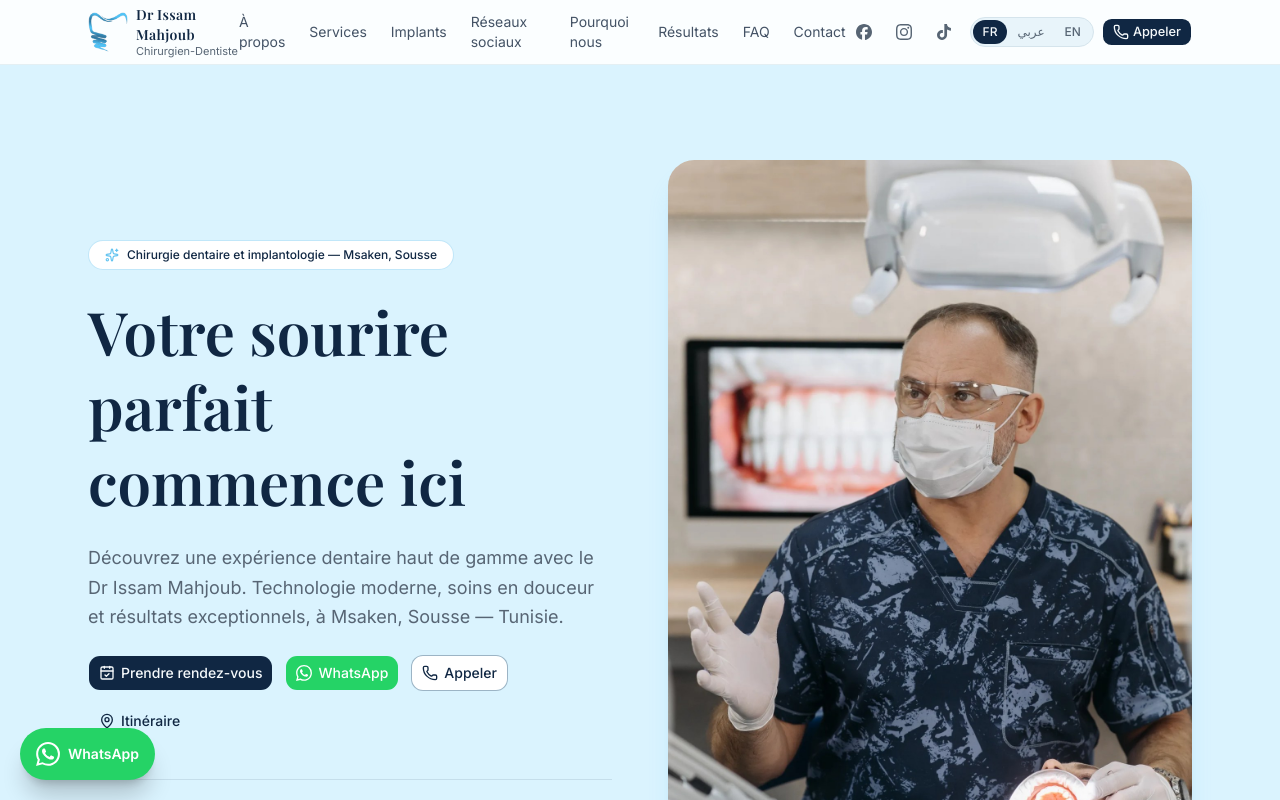
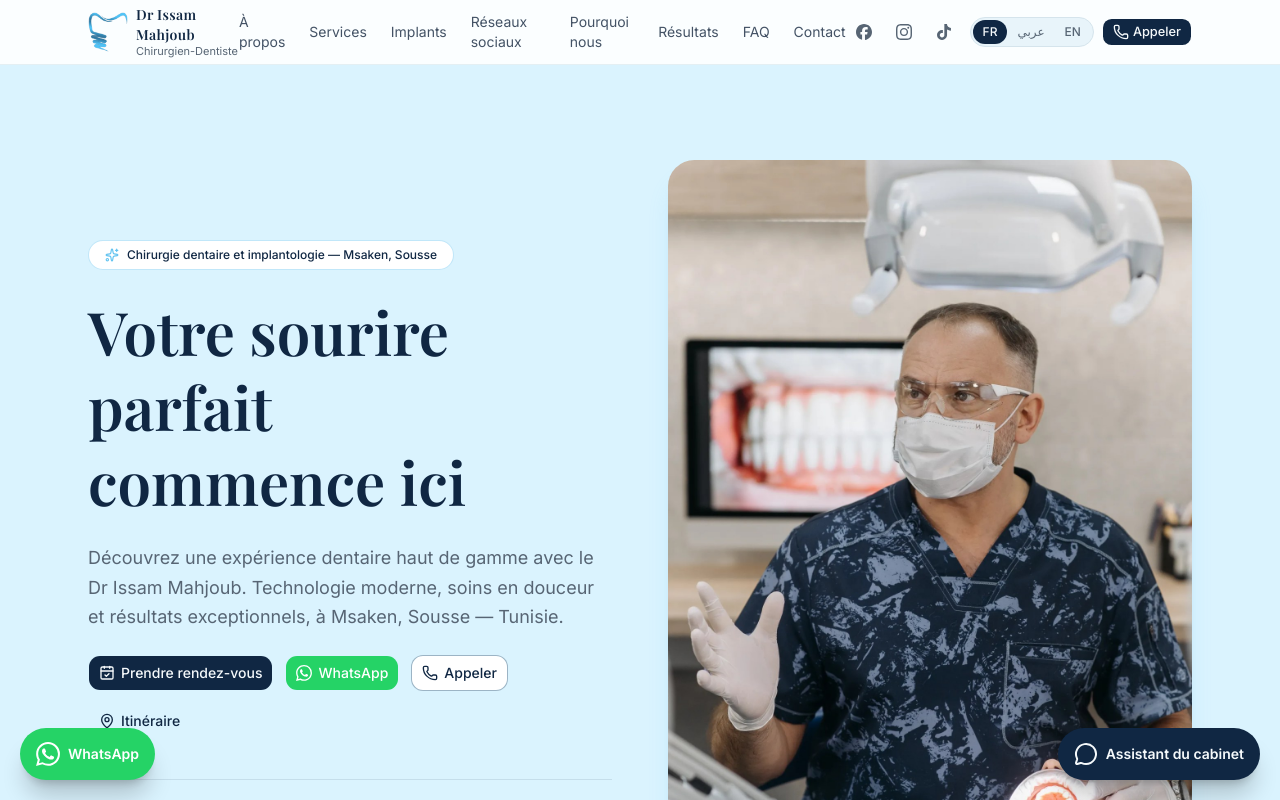
Before and after one commit to Swalhinos/dr-issam-mahjoub-dental, a Next.js app: page / in a window 1280 px wide. Shown: the top 800 px of the page. Built offline with nearby package versions, Linux system fonts and the light colour scheme; a web font is replaced by a local one.

Commit message:
Integrate AI chat widget into homepage

```diff
--- a/app/page.tsx
+++ b/app/page.tsx
@@ -15,6 +15,7 @@ import { AppointmentForm } from '@/components/appointment-form'
 import { ContactMap } from '@/components/contact-map'
 import { SiteFooter } from '@/components/site-footer'
 import { WhatsAppButton } from '@/components/whatsapp-button'
+import { ChatWidget } from '@/components/chat-widget'
 
 export default function Page() {
   return (
@@ -35,6 +36,7 @@ export default function Page() {
       </main>
       <SiteFooter />
       <WhatsAppButton />
+      <ChatWidget />
     </LanguageProvider>
   )
 }
```
